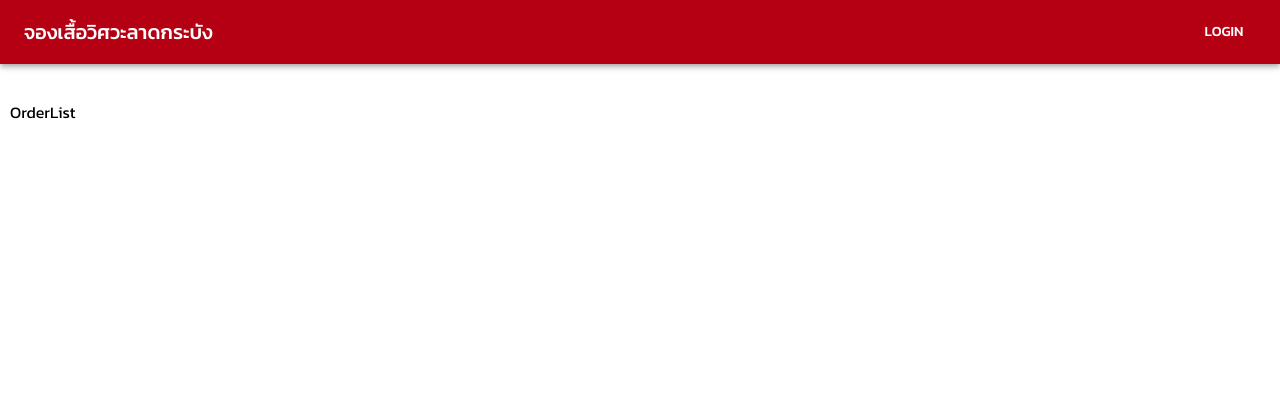
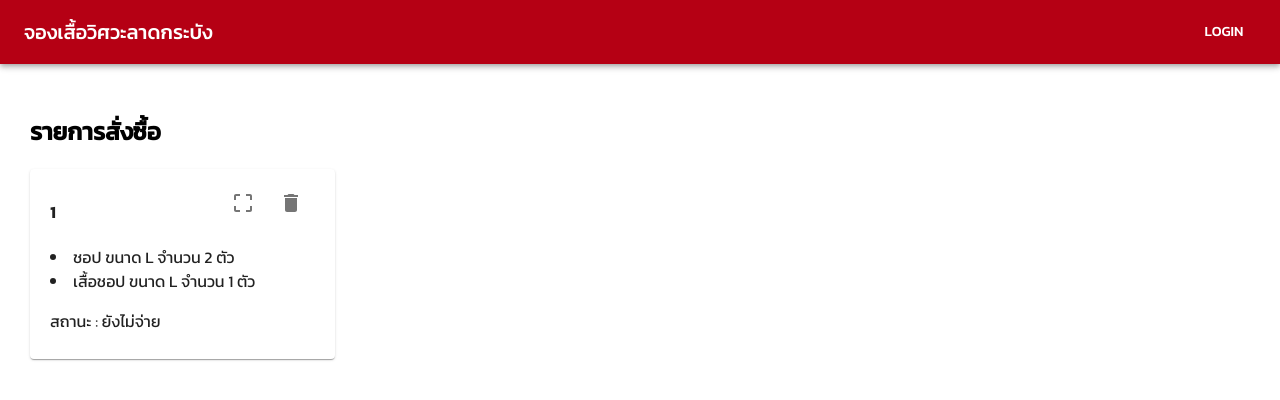
Before and after one commit to badgooooor/smoeng-uniform, a React (Vite) app: page /orders in a window 1280 px wide. Shown: the top 400 px of the page. Built offline with nearby package versions, Linux system fonts and the light colour scheme; no server answers.

Commit message:
Add order list, Update styling

```diff
--- a/src/components/NavBar.tsx
+++ b/src/components/NavBar.tsx
@@ -22,6 +22,9 @@ import ChevronLeftIcon from '@material-ui/icons/ChevronLeft';
 import ChevronRightIcon from '@material-ui/icons/ChevronRight';
 import SettingsIcon from '@material-ui/icons/Settings';
 import ExitToAppIcon from '@material-ui/icons/ExitToApp';
+
+import AccountBoxIcon from '@material-ui/icons/AccountBox';
+import ShoppingBasketIcon from '@material-ui/icons/ShoppingBasket';
 
 const drawerWidth = 240;
 
@@ -65,10 +68,21 @@ const ListItemLink = (props) => {
     [to],
   );
 
+  const ImageLink = () => {
+    if (to === "/") {
+      return <ListItemIcon>
+        <ShoppingBasketIcon />
+      </ListItemIcon>
+    } else {
+      return <ListItemIcon>
+        <AccountBoxIcon />
+      </ListItemIcon>
+    }
+  }
   return (
     <li>
       <ListItem button component={CustomLink}>
-        <ListItemIcon>{icon}</ListItemIcon>
+        <ImageLink />
         <ListItemText primary={primary} />
       </ListItem>
     </li>
@@ -127,15 +141,12 @@ const ButtonAppBar = observer(() => {
           </div>
           <Divider />
           <List>
+            <ListItemLink to="/" primary="คำสั่งซื้อ" />
             <ListItemLink to="/profile" primary="โปรไฟล์" />
-            {/* <ListItem button>
-              <ListItemIcon><SettingsIcon /></ListItemIcon>
-              <ListItemText primary={"ตั้งค่า"} />
-            </ListItem> */}
           </List>
           <Divider />
           <List>
-            <ListItem button onClick={() => { user_store.clear() }}>
+            <ListItem button onClick={() => { user_store.clear(); }}>
               <ListItemIcon><ExitToAppIcon /></ListItemIcon>
               <ListItemText primary={"ออกจากระบบ"} />
             </ListItem>
--- /dev/null
+++ b/src/components/OrderItem.tsx
@@ -0,0 +1,63 @@
+import * as React from "react";
+import { Grid, Paper, Box, makeStyles, IconButton } from "@material-ui/core";
+import Product from "../types/product";
+
+import CropFreeIcon from '@material-ui/icons/CropFree';
+import DeleteIcon from '@material-ui/icons/Delete';
+
+interface Props {
+  order: Array<any>;
+  index: number;
+}
+
+function displayStatus(status) {
+  switch (status) {
+    case "unpaid":
+      return "ยังไม่จ่าย";
+    case "ready":
+      return "สินค้าพร้อมรับ";
+    case "completed":
+      return "การสั่งซื้อสำเร็จ";
+    default:
+      return "";
+  }
+};
+
+const useStyles = makeStyles((theme) => ({
+  head: {
+    display: "flex",
+    flexDirection: "row",
+    justifyContent: "space-between",
+  }
+}));
+
+export default function OrderItem(props: Props) {
+  const classes = useStyles();
+
+  return <Grid item xs={12} sm={6}>
+    <Paper>
+      <Box padding="10px 20px">
+        <Box className={classes.head}>
+          <h4>{props.index + 1}</h4>
+          <Box>
+            <IconButton onClick={() => {
+              console.log("Show QR")
+            }}>
+              <CropFreeIcon />
+            </IconButton>
+            <IconButton onClick={() => {
+              console.log("Delete")
+            }}>
+              <DeleteIcon />
+            </IconButton>
+          </Box>
+        </Box>
+
+        {props.order.orders.map((item, index) =>
+          <li>{item.product} ขนาด {item.size} จำนวน {item.amount} ตัว</li>
+        )}
+        <p>สถานะ : {displayStatus(props.order.status)}</p>
+      </Box>
+    </Paper>
+  </Grid>
+}
--- a/src/components/Profile/Contact.tsx
+++ b/src/components/Profile/Contact.tsx
@@ -1,4 +1,5 @@
 import * as React from "react"
+import axios from "axios"
 import { observer } from "mobx-react";
 import { user_store } from "../../stores/user";
 import { Formik, Form, Field, FieldArray } from "formik";
@@ -51,6 +52,7 @@ const Contact = observer(() => {
               initialValues={initialValues}
               onSubmit={(values, actions) => {
                 console.log(values, actions);
+
                 user_store.updateContact(values.telNumber);
                 toggleEdit();
               }}
--- a/src/pages/Home.tsx
+++ b/src/pages/Home.tsx
@@ -7,6 +7,10 @@ import ShoppingCartIcon from "@material-ui/icons/ShoppingCart";
 import Layout from "../containers/Layout";
 import { user_store } from "../stores/user";
 import { observer } from "mobx-react";
+
+const GownSizeImage = require("../assets/images/size_gown.jpg");
+const ShopSizeImage = require("../assets/images/size_shop.jpg");
+const PoloSizeImage = require("../assets/images/size_polo.jpg");
 
 const useStyles = makeStyles((theme) => ({
   quickMenu: {
@@ -30,6 +34,10 @@ const useStyles = makeStyles((theme) => ({
       color: theme.palette.primary.contrastText
     },
     fontSize: "20px"
+  },
+  catalogImage: {
+    width: "400px",
+    margin: "auto"
   }
 }));
 
@@ -51,7 +59,7 @@ const Home = observer(() => {
               </Link>
             </Grid>
             <Grid item xs={12} sm={6}>
-              <Link to="/#" style={{ textDecoration: "none" }}>
+              <Link to="/orders" style={{ textDecoration: "none" }}>
                 <Box className={classes.quickMenu} component="button">
                   <ShoppingCartIcon />
                   <p>ดูการสั่งซื้อ</p>
@@ -60,6 +68,23 @@ const Home = observer(() => {
             </Grid>
           </Grid>
         }
+        <Box padding="20px">
+          <h2>ไซส์ของเสื้อ</h2>
+          <Grid container spacing={2}>
+            <Grid item xs={12} sm={6}>
+              <h4>เสื้อช๊อป</h4>
+              <img className={classes.catalogImage} src={ShopSizeImage} />
+            </Grid>
+            <Grid item xs={12} sm={6}>
+              <h4>เสื้อกาวน์</h4>
+              <img className={classes.catalogImage} src={GownSizeImage} />
+            </Grid>
+            <Grid item xs={12}>
+              <h4>เสื้อโปโล</h4>
+              <img className={classes.catalogImage} src={PoloSizeImage} />
+            </Grid>
+          </Grid>
+        </Box>
       </>
 
     </Layout>
--- a/src/pages/OrderForm.tsx
+++ b/src/pages/OrderForm.tsx
@@ -69,10 +69,8 @@ export default function OrderForm() {
                                     label="สินค้า"
                                     options={[
                                       { value: "เสื้อชอป", label: "เสื้อชอป" },
-                                      {
-                                        value: "เสื้อโปโล",
-                                        label: "เสื้อโปโล",
-                                      },
+                                      { value: "เสื้อโปโล", label: "เสื้อโปโล" },
+                                      { value: "เสื้อกาวน์", label: "เสื้อกาวน์" }
                                     ]}
                                     variant="outlined"
                                   />
--- a/src/pages/OrderList.tsx
+++ b/src/pages/OrderList.tsx
@@ -1,10 +1,49 @@
 import * as React from "react"
 import Layout from "../containers/Layout";
+import { Grid, Box } from "@material-ui/core";
+import { makeStyles } from "@material-ui/core/styles";
 
-export default function OrderList() {
+import OrderItem from "../components/OrderItem";
+import Order from "../types/order";
+// import { observe } from "mobx";
+// import { orders_store } from "../stores/orders";
+
+const orders: Array<Order> = [{
+  orders: [
+    {
+      product: "ชอป",
+      size: "L",
+      amount: 2
+    },
+    {
+      product: "เสื้อชอป",
+      size: "L",
+      amount: 1
+    }
+  ],
+  status: "unpaid"
+}];
+
+const useStyles = makeStyles((theme) => ({
+  orderWrapper: {
+    padding: "10px 20px",
+  }
+}));
+
+const OrderList = () => {
+  const classes = useStyles();
   return (
     <Layout>
-      <p>OrderList</p>
+      <Box className={classes.orderWrapper}>
+        <h2>รายการสั่งซื้อ</h2>
+        <Grid container xs={12} md={6}>
+          {
+            orders.map((order, index) => <OrderItem order={order} index={index} />)
+          }
+        </Grid>
+      </Box>
     </Layout>
   );
 }
+
+export default OrderList;
```
Lines whose indentation alone changed are shown as unchanged.
